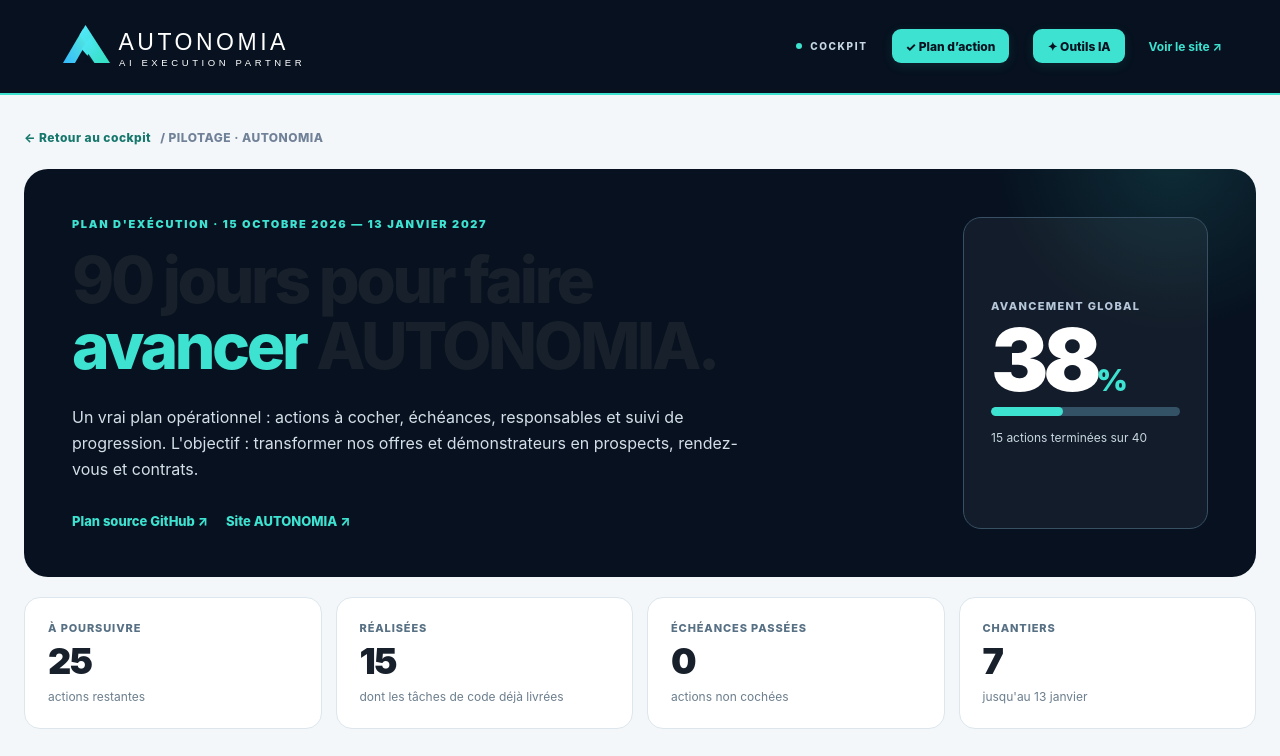
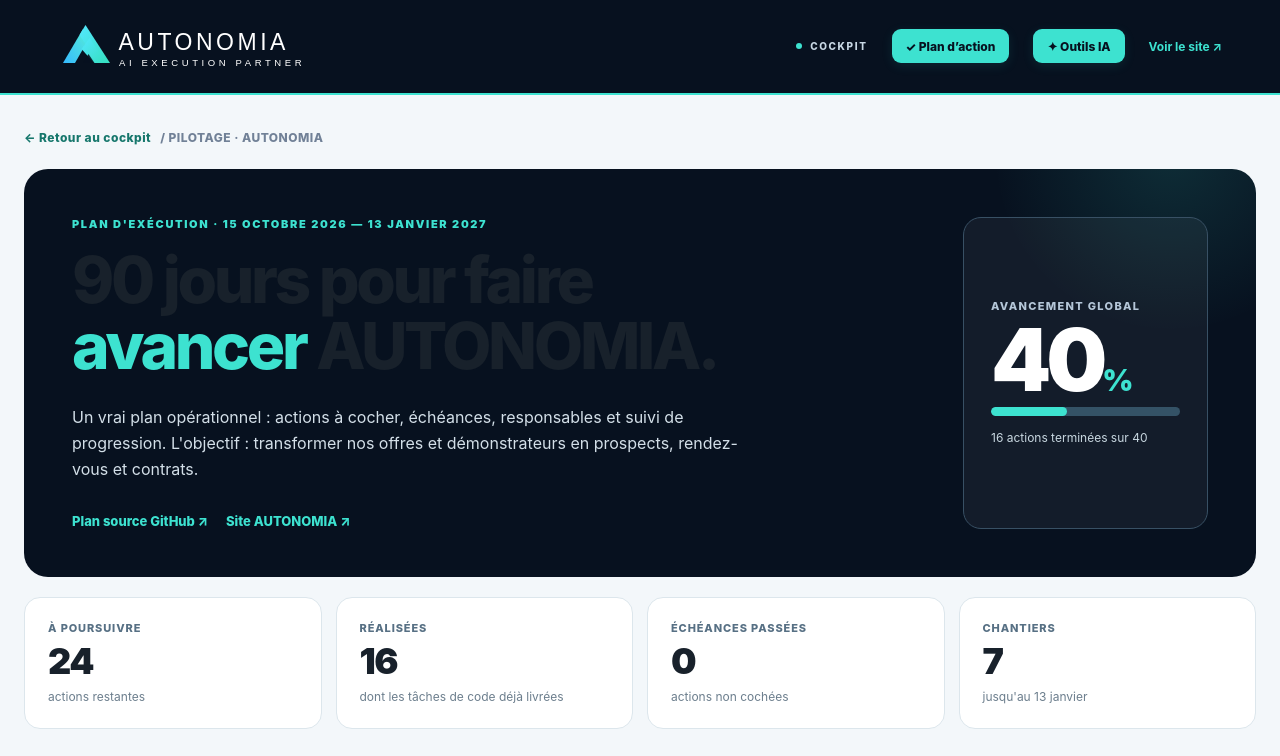
Before and after one commit to aristote-app/Autonomia-MCP, a Next.js app: page /plan-action in a window 1280 px wide. Shown: the top 756 px of the page. Built offline with nearby package versions, Linux system fonts and the light colour scheme.

Commit message:
plan(cockpit): mark complete internal BUILD sales packaging and pricing proposal

```diff
--- a/app/plan-action/roadmapData.js
+++ b/app/plan-action/roadmapData.js
@@ -19,7 +19,7 @@ export const ROADMAP_PHASES = [
     tasks:[
       {id:"o-01",title:"Enrichir le hub avec captures de démonstrations",detail:"Captures fidèles des démos, légendes « données fictives », lecture simple des étapes et bénéfices.",owner:"IA",priority:"P0",due:"2026-10-24"},
       {id:"o-02",title:"Construire une fiche commerciale de l'outil marchés publics",detail:"Fonctions réelles, suivi administratif et financier, rôles du technicien et validations humaines. Aucun logo client fictif.",owner:"IA",priority:"P0",due:"2026-10-28"},
-      {id:"o-03",title:"Définir les modalités de vente BUILD",detail:"Cadrage, réalisations sur mesure, maintenance, responsabilités et limites ; chiffrage proposé pour validation.",owner:"IA",priority:"P1",due:"2026-10-27"},
+      {id:"o-03",title:"Définir les modalités de vente BUILD",detail:"Cadrage, réalisations sur mesure, maintenance, responsabilités et limites ; chiffrage proposé pour validation.",owner:"IA",priority:"P1",due:"2026-10-27",done:true,link:"https://github.com/aristote-app/Autonomia-MCP/blob/main/docs/autonomia-build-offres-chiffrage-proposition.md"},
       {id:"o-04",title:"Valider la grille tarifaire et les conditions commerciales",detail:"Approuver les offres et tarifs avant publication de prix contractuels.",owner:"Direction",priority:"P0",due:"2026-10-30"},
       {id:"o-05",title:"Fiabiliser le parcours Calendly et les formulaires",detail:"Vérifier les CTA /start, Calendly, consentements et absence de friction sur téléphone.",owner:"IA",priority:"P0",due:"2026-10-25"},
       {id:"o-06",title:"Contrôler les deux landing pages BUILD",detail:"Promesses commerciales, deux angles de conversion et mesures d'attribution.",owner:"IA",priority:"P1",due:"2026-10-29"},
```
